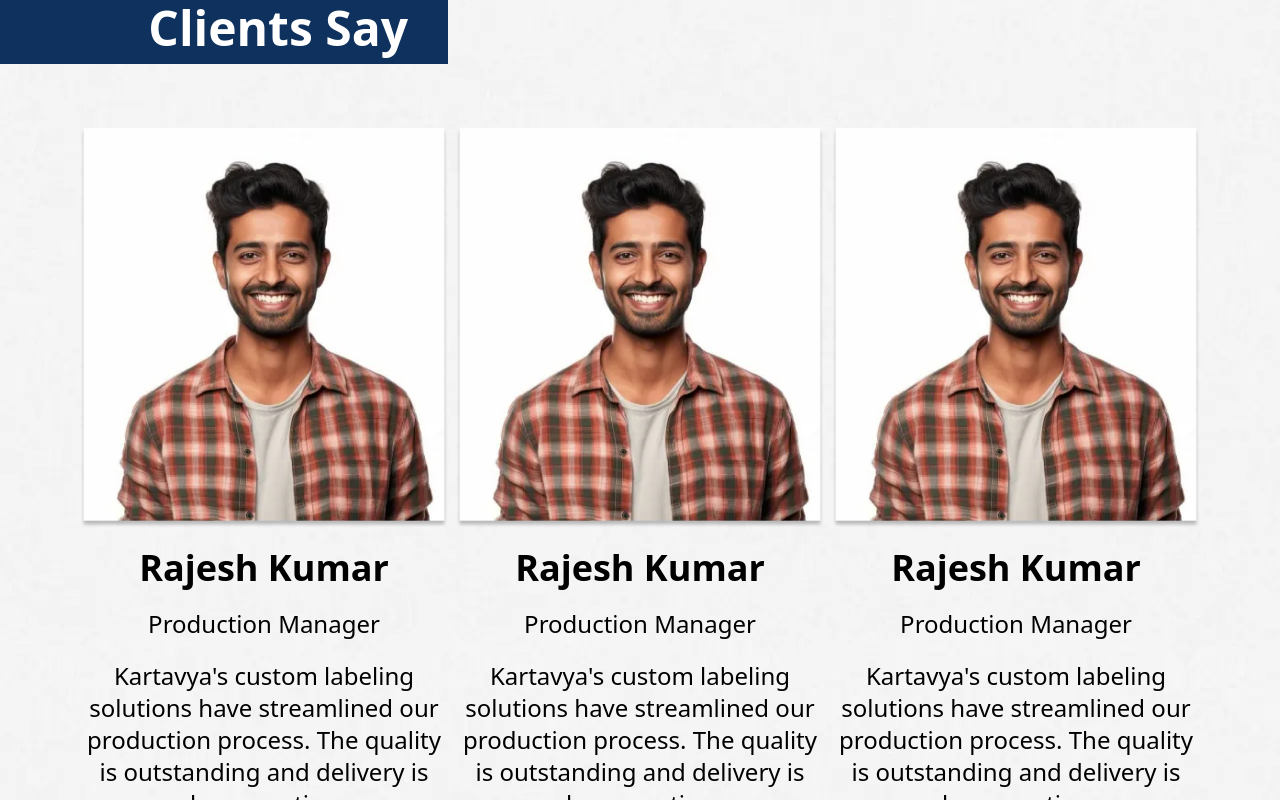
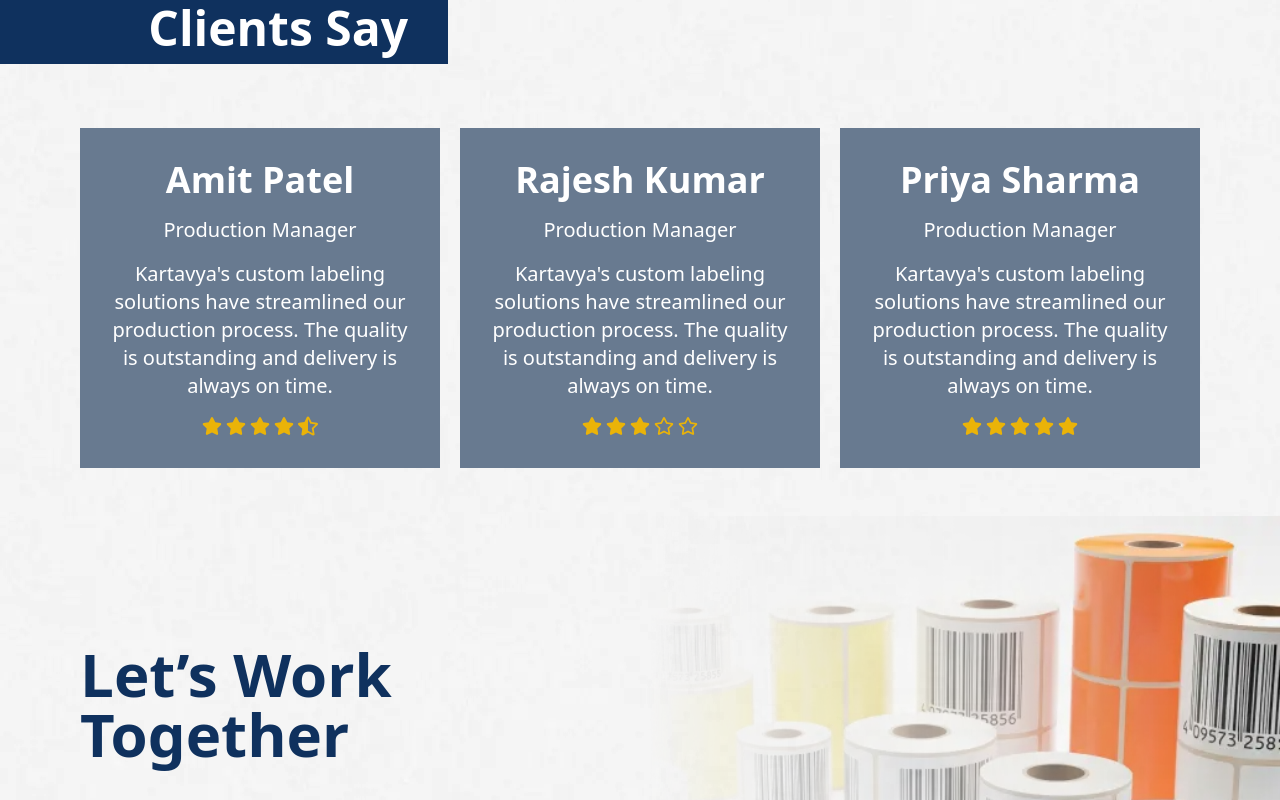
Before and after one commit to vernoxy2/kartavya, a React (Vite) app: page / in a window 1280 px wide. Shown: the part 5200-6000 px from the top of the page. Built offline with nearby package versions, Linux system fonts and the light colour scheme.

Commit message:
about page ready

```diff
--- a/src/Pages/Home/Clients.jsx
+++ b/src/Pages/Home/Clients.jsx
@@ -1,83 +1,89 @@
-import React from 'react'
-import person1 from '../../assets/HomeImgs/Person1.webp'
-import { FaStar, FaStarHalfAlt, FaRegStar } from 'react-icons/fa'
-import SaidHeading from '../../SubComponents/SaidHeading'
+import React from "react";
+import person1 from "../../assets/HomeImgs/Person1.webp";
+import { FaStar, FaStarHalfAlt, FaRegStar } from "react-icons/fa";
+import SaidHeading from "../../SubComponents/SaidHeading";
 
 const ClientSList = [
   {
     id: 1,
-    name: "Rajesh Kumar",
+    name: "Amit Patel",
     designation: "Production Manager",
-    review: "Kartavya's custom labeling solutions have streamlined our production process. The quality is outstanding and delivery is always on time.",
+    review:
+      "Kartavya's custom labeling solutions have streamlined our production process. The quality is outstanding and delivery is always on time.",
     image: person1,
-    rate: 4.5
+    rate: 4.5,
   },
   {
     id: 2,
     name: "Rajesh Kumar",
     designation: "Production Manager",
-    review: "Kartavya's custom labeling solutions have streamlined our production process. The quality is outstanding and delivery is always on time.",
+    review:
+      "Kartavya's custom labeling solutions have streamlined our production process. The quality is outstanding and delivery is always on time.",
     image: person1,
-    rate: 3
+    rate: 3,
   },
   {
     id: 3,
-    name: "Rajesh Kumar",
+    name: "Priya Sharma",
     designation: "Production Manager",
-    review: "Kartavya's custom labeling solutions have streamlined our production process. The quality is outstanding and delivery is always on time.",
+    review:
+      "Kartavya's custom labeling solutions have streamlined our production process. The quality is outstanding and delivery is always on time.",
     image: person1,
-    rate: 5
+    rate: 5,
   },
-]
+];
 
 // Helper function to render stars
 const renderStars = (rating) => {
-  const stars = []
-  const fullStars = Math.floor(rating)
-  const hasHalfStar = rating % 1 >= 0.5
-  const totalStars = 5
+  const stars = [];
+  const fullStars = Math.floor(rating);
+  const hasHalfStar = rating % 1 >= 0.5;
+  const totalStars = 5;
 
   for (let i = 0; i < fullStars; i++) {
-    stars.push(<FaStar key={`full-${i}`} className="text-yellow-500" />)
+    stars.push(<FaStar key={`full-${i}`} className="text-yellow-500" />);
   }
 
   if (hasHalfStar) {
-    stars.push(<FaStarHalfAlt key="half" className="text-yellow-500" />)
+    stars.push(<FaStarHalfAlt key="half" className="text-yellow-500" />);
   }
 
-  const emptyStars = totalStars - fullStars - (hasHalfStar ? 1 : 0)
+  const emptyStars = totalStars - fullStars - (hasHalfStar ? 1 : 0);
 
   for (let i = 0; i < emptyStars; i++) {
-    stars.push(<FaRegStar key={`empty-${i}`} className="text-yellow-500" />)
+    stars.push(<FaRegStar key={`empty-${i}`} className="text-yellow-500" />);
   }
 
-  return stars
-}
+  return stars;
+};
 
 const Clients = () => {
   return (
-    <section className='py-8 sm:py-12 space-y-8 md:space-y-16'>
-
+    <section className="py-8 sm:py-12 space-y-8 md:space-y-16">
       <SaidHeading>What Our Clients Say</SaidHeading>
 
-      <div className='container grid grid-cols-1 md:grid-cols-2 lg:grid-cols-3 gap-2'>
+      <div className="container grid grid-cols-1 md:grid-cols-2 lg:grid-cols-3 gap-5">
         {ClientSList.map((client) => (
           <div
             key={client.id}
-            className='flex flex-col space-y-4 sm:space-y-5 justify-center items-center text-center'
+            className="flex flex-col space-y-3 sm:space-y-4 justify-center items-center text-center group bg-secondary p-8 text-white hover:bg-primary duration-300"
           >
-            <img src={client.image} alt={client.name} className=" object-contain" />
+            {/* <div className="w-full h-full group-hover:rotate-x-180">
+              <img
+                src={client.image}
+                alt={client.name}
+                className=" object-contain "
+              />
+            </div> */}
             <h1 className="text-2xl md:text-4xl font-bold">{client.name}</h1>
-            <p className="text-lg md:text-2xl">{client.designation}</p>
-            <p className="text-lg md:text-2xl">{client.review}</p>
-            <div className="flex gap-1 text-xl">
-              {renderStars(client.rate)}
-            </div>
+            <p className="text-lg md:text-xl">{client.designation}</p>
+            <p className="text-lg md:text-xl">{client.review}</p>
+            <div className="flex gap-1 text-xl">{renderStars(client.rate)}</div>
           </div>
         ))}
       </div>
     </section>
-  )
-}
+  );
+};
 
-export default Clients
+export default Clients;
--- /dev/null
+++ b/src/SubComponents/FlipCard.jsx
@@ -0,0 +1,29 @@
+import React from 'react';
+
+const FlipCard = ({ image, name, designation, state, review }) => {
+  return (
+    <div className="w-full h-80 sm:h-96 perspective">
+      <div className="relative w-full h-full transition-transform duration-500 preserve-3d group hover:rotate-y-180">
+        {/* Front Side */}
+        <div className="absolute w-full h-full backface-hidden flex items-center justify-center bg-white rounded-lg shadow-lg overflow-hidden">
+          <img src={image} alt={name} className="object-cover w-full h-full" />
+        </div>
+        {/* Back Side */}
+        <div className="absolute w-full h-full backface-hidden rotate-y-180 flex flex-col items-center justify-between p-4 bg-primary text-white rounded-lg shadow-lg">
+          {/* Top Row: Image, Name, Designation */}
+          <div className="flex flex-col items-center w-full">
+            <img src={image} alt={name} className="w-20 h-20 rounded-full object-cover border-4 border-white mb-2" />
+            <div className="font-bold text-lg md:text-2xl">{name}</div>
+            <div className="text-sm md:text-lg opacity-80">{designation}</div>
+          </div>
+          {/* State */}
+          <div className="w-full text-center text-base md:text-lg font-semibold my-2">{state}</div>
+          {/* Review */}
+          <div className="w-full text-center text-sm md:text-base italic opacity-90">{review}</div>
+        </div>
+      </div>
+    </div>
+  );
+};
+
+export default FlipCard;
```
Also changed, not shown: src/App.jsx (+9 -9 lines).
